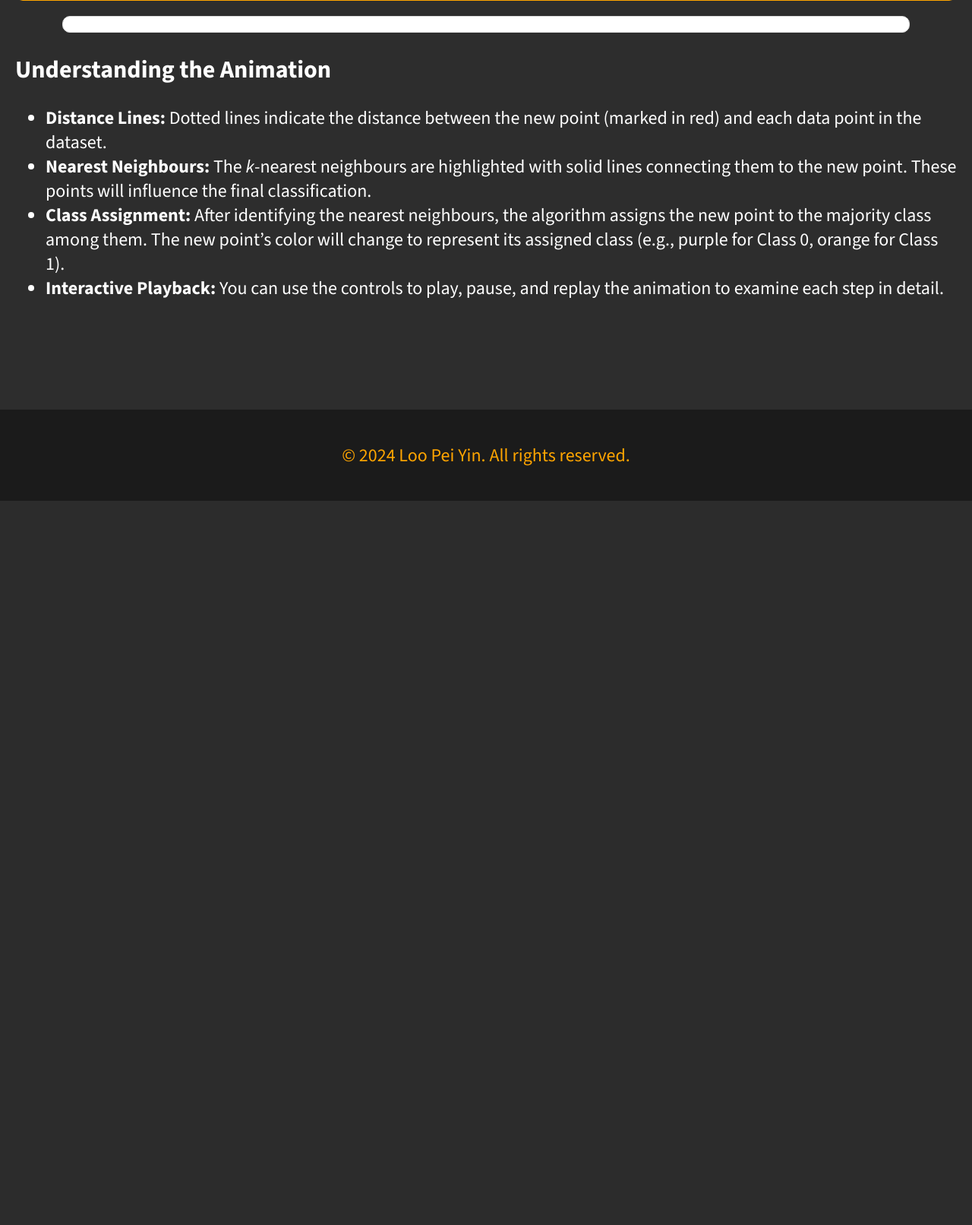
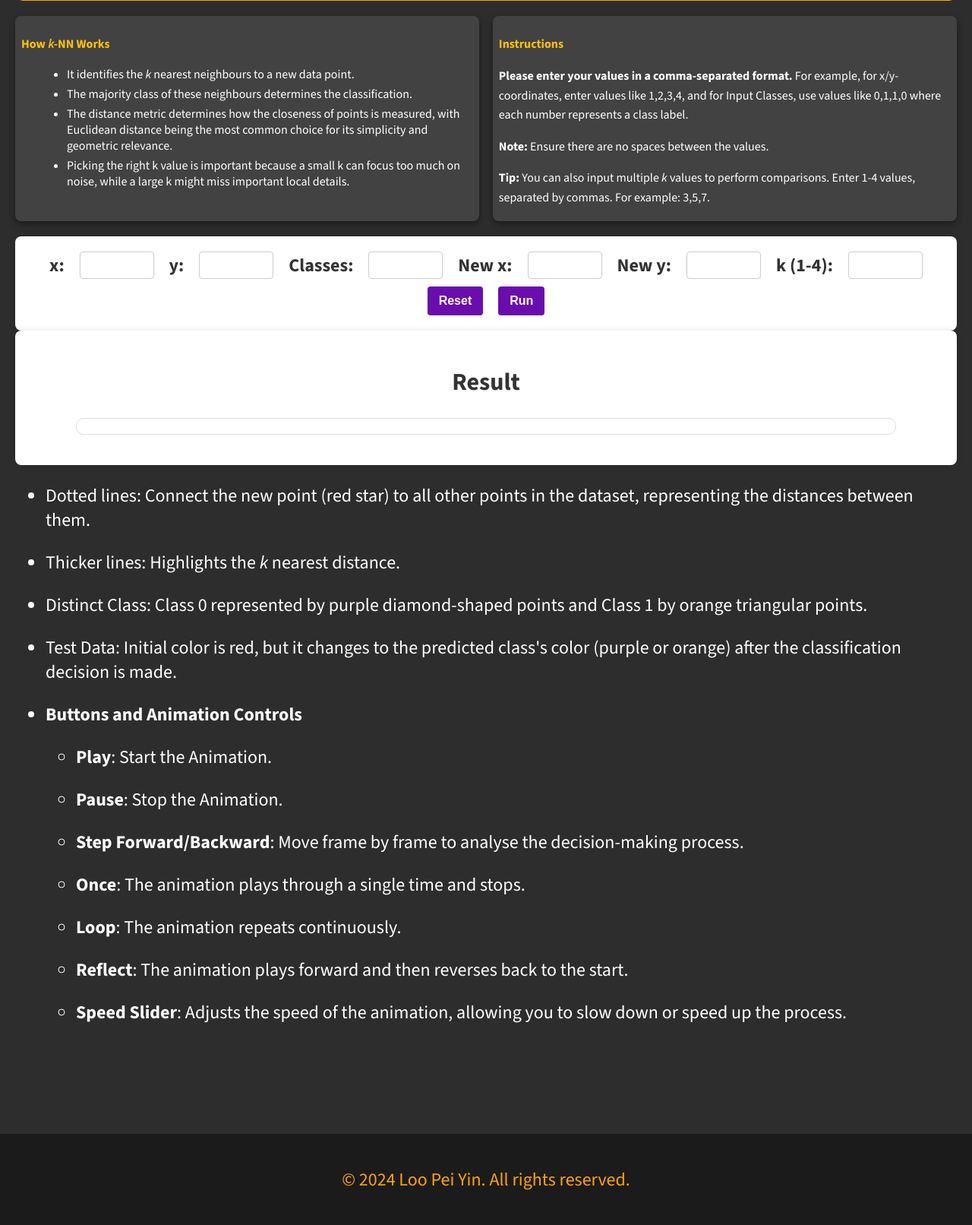
Before and after one commit to PY-01/fyp, a Flask app: page /knn/ in a window 1280 px wide. Shown: the part 142-1754 px from the top of the page at 76% size. Before the commit the page ends 801 px from the top, so only its background shows below. Run offline with Flask 3, Linux system fonts and the light colour scheme; some web fonts are replaced.

Commit message:
Update run_knn.html

```diff
--- a/full code/templates/knn/run_knn.html
+++ b/full code/templates/knn/run_knn.html
@@ -42,37 +42,111 @@
     </nav>
 
     <div class="content-container">
-        <h1><i>k</i>-Nearest Neighbours (<i>k</i>-NN) Results</h1>
+    <h1><i>k</i>-Nearest Neighbours (<i>k</i>-NN) Animation</h1>
 
-        <!-- Animation of k-NN Results -->
-        <div class="animation-container">
-            {{ animation_html | safe }}
+    <div class="instructions-and-theory">
+        <!-- Basic Theory Section -->
+        <div class="knn-theory">
+            <p><strong>How <i>k</i>-NN Works</strong></p>
+            <ul>
+                <li>It identifies the <i>k</i> nearest neighbours to a new data point.</li>
+                <li>The majority class of these neighbours determines the classification.</li>
+                <li>The distance metric determines how the closeness of points is measured, with Euclidean distance being the most common choice for its simplicity and geometric relevance.</li>
+                <li>Picking the right k value is important because a small k can focus too much on noise, while a large k might miss important local details.</li>
+            </ul>
         </div>
 
-        <!-- Interpretation Section -->
-        <div class="interpretation">
-            <h2>Understanding the Animation</h2>
-            <ul>
-                <li><strong>Distance Lines:</strong> Dotted lines indicate the distance between the new point (marked in red) and each data point in the dataset.</li>
-                <li><strong>Nearest Neighbours:</strong> The <i>k</i>-nearest neighbours are highlighted with solid lines connecting them to the new point. These points will influence the final classification.</li>
-                <li><strong>Class Assignment:</strong> After identifying the nearest neighbours, the algorithm assigns the new point to the majority class among them. The new point’s color will change to represent its assigned class (e.g., purple for Class 0, orange for Class 1).</li>
-                <li><strong>Interactive Playback:</strong> You can use the controls to play, pause, and replay the animation to examine each step in detail.</li>
-            </ul>
+        <!-- Input Instructions -->
+        <div class="input-instructions">
+            <p><strong>Instructions</strong></p>
+            <p><b>Please enter your values in a comma-separated format.</b> For example, for x/y-coordinates, enter values like 1,2,3,4, and for Input Classes, use values like 0,1,1,0 where each number represents a class label.</p>
+            <p><b>Note:</b> Ensure there are no spaces between the values.</p>
+            <p><b>Tip:</b> You can also input multiple <i>k</i> values to perform comparisons. Enter 1-4 values, separated by commas. For example: 3,5,7.</p>
         </div>
     </div>
 
-    <!-- Footer -->
+    <!-- Single-line input form -->
+    <form id="knnForm" class="input-form single-line-form">
+        <label for="x_data">x:</label>
+        <input type="text" id="x_data" name="x_data" required>
+
+        <label for="y_data">y:</label>
+        <input type="text" id="y_data" name="y_data" required>
+
+        <label for="classes">Classes:</label>
+        <input type="text" id="classes" name="classes" required>
+
+        <label for="new_x">New x:</label>
+        <input type="number" id="new_x" name="new_x" required step="1">
+
+        <label for="new_y">New y:</label>
+        <input type="number" id="new_y" name="new_y" required step="1">
+
+        <label for="k_value">k (1-4):</label>
+        <input type="text" id="k_value" name="k_values" required pattern="^([1-9]\d*)(,([1-9]\d*)){0,3}$">
+
+        <button type="reset">Reset</button>
+        <button type="button" id="submitForm">Run</button>
+    </form>
+
+    <div class="result-container">
+        <h2>Result</h2>
+        <div class="animation-container" id="animationContainer"></div>
+    </div>
+
+    <div class="interpretation">
+        <ul>
+            <li><p>Dotted lines: Connect the new point (red star) to all other points in the dataset, representing the distances between them.</p></li>
+            <li><p>Thicker lines: Highlights the <i>k</i> nearest distance.</p></li>
+            <li><p>Distinct Class: Class 0 represented by purple diamond-shaped points and Class 1 by orange triangular points.</p></li>
+            <li><p>Test Data: Initial color is red, but it changes to the predicted class's color (purple or orange) after the classification decision is made.</p></li>
+            <li><p><b>Buttons and Animation Controls</b></p></li>
+                <ul>
+                    <li><p><b>Play</b>: Start the Animation.</p></li>
+                    <li><p><b>Pause</b>: Stop the Animation.</p></li>
+                    <li><p><b>Step Forward/Backward</b>: Move frame by frame to analyse the decision-making process.</p></li>
+                    <li><p><b>Once</b>: The animation plays through a single time and stops.</p></li>
+                    <li><p><b>Loop</b>: The animation repeats continuously.</p></li>
+                    <li><p><b>Reflect</b>: The animation plays forward and then reverses back to the start.</p></li>
+                    <li><p><b>Speed Slider</b>: Adjusts the speed of the animation, allowing you to slow down or speed up the process.</p></li>
+                </ul>
+        </ul>
+    </div>
+</div>
+
     <footer class="footer">
         <p>© 2024 Loo Pei Yin. All rights reserved.</p>
     </footer>
 
+    <!-- JQuery and AJAX Script -->
+    <script src="https://code.jquery.com/jquery-3.6.0.min.js"></script>
     <script>
-        // JavaScript to handle the hamburger menu toggle
+        // Hamburger menu toggle
         const menuToggle = document.getElementById('mobile-menu');
         const navLinks = document.getElementById('nav-links');
         menuToggle.addEventListener('click', () => {
             navLinks.classList.toggle('show');
         });
+
+        // Handle form submission with AJAX
+        $('#submitForm').on('click', function () {
+            const formData = $('#knnForm').serialize();
+            $.ajax({
+                url: "{{ url_for('knn.index') }}",
+                type: "POST",
+                data: formData,
+                success: function (response) {
+                    if (response.animation_html) {
+                        $('#animationContainer').html(response.animation_html);
+                    } else if (response.error) {
+                        alert(response.error);
+                    }
+                },
+                error: function () {
+                    alert('An error occurred while processing the request.');
+                }
+            });
+        });
     </script>
 </body>
 </html>
```
